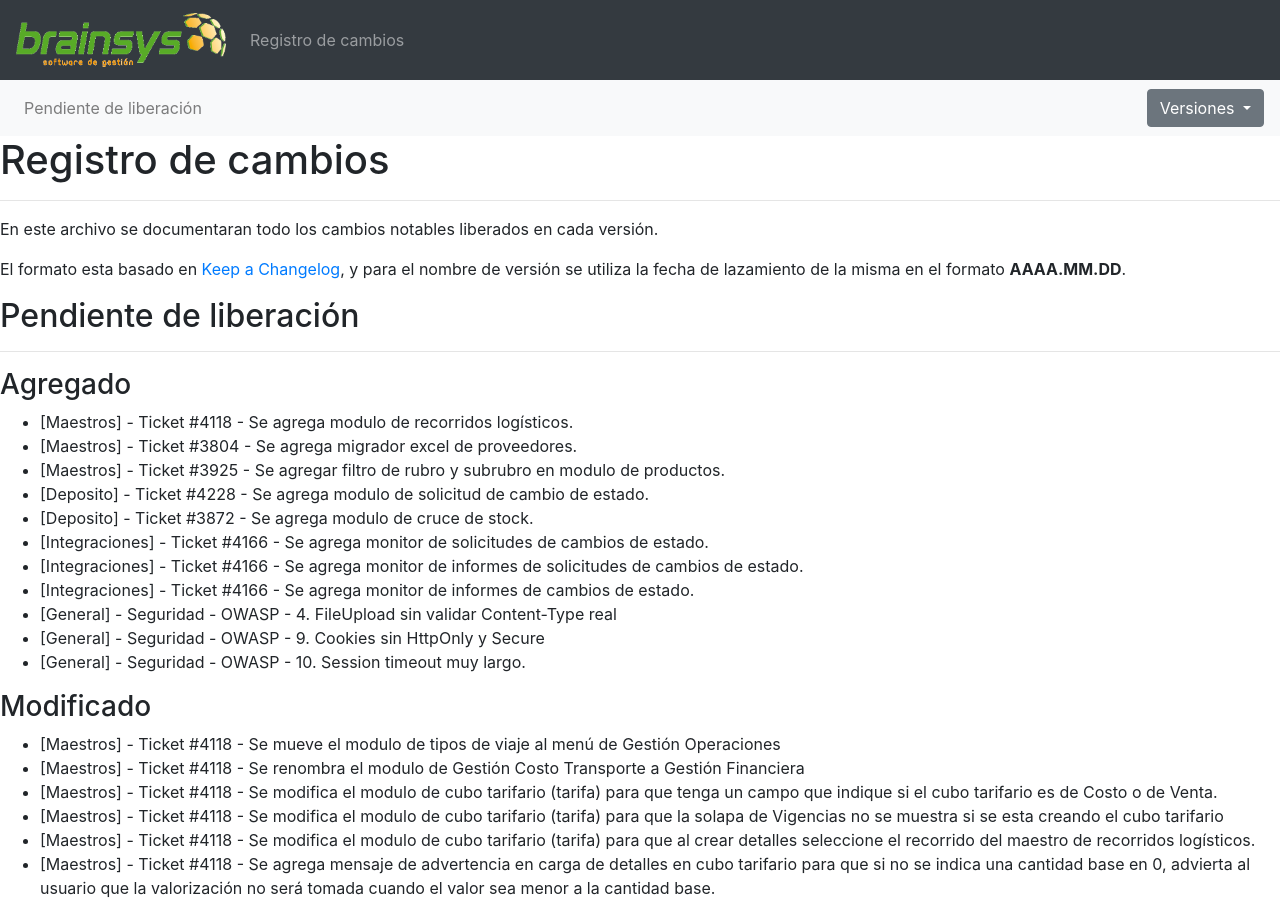
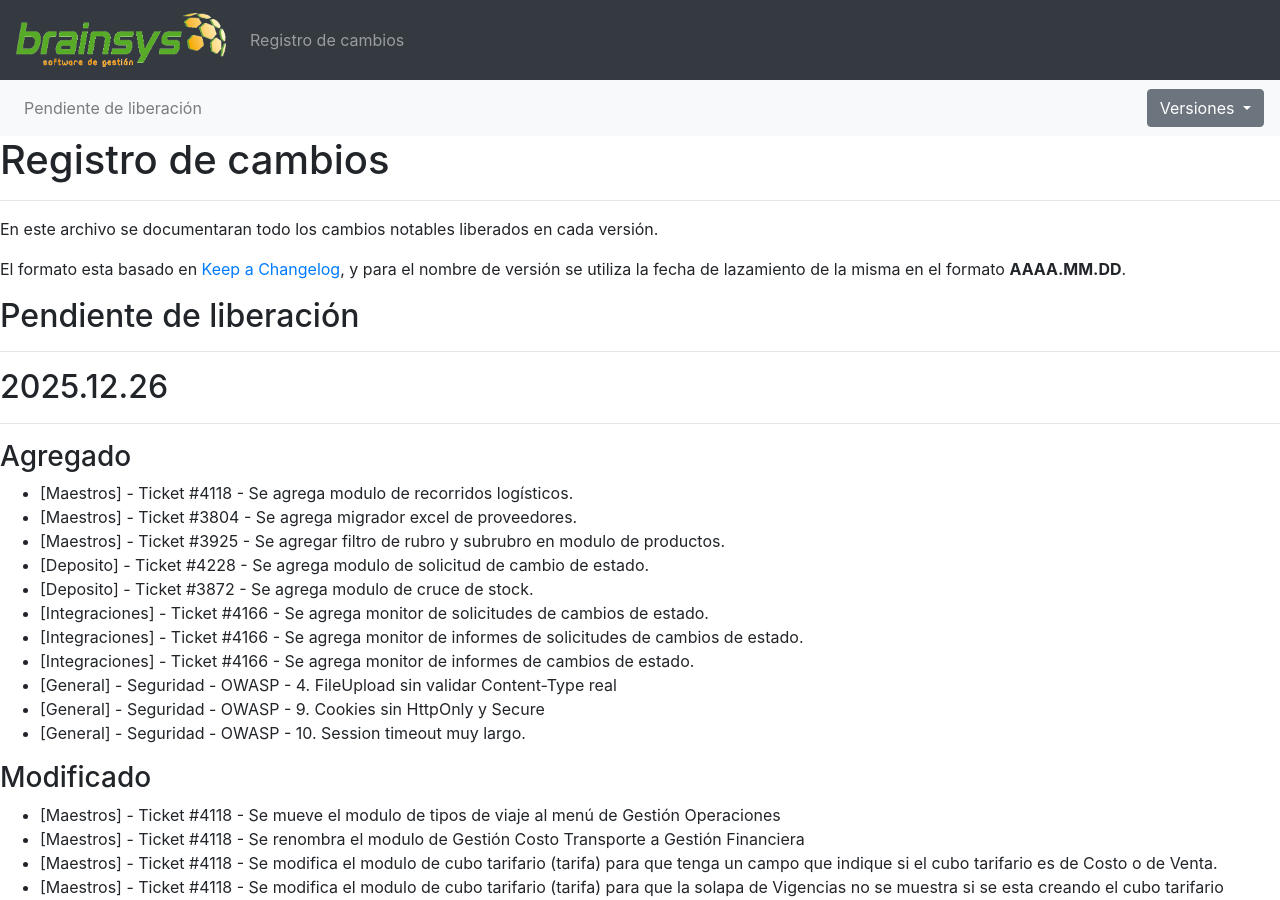
Before and after one commit to brainsys-arsaad/versionado, a Jekyll site: the page built from registro-cambios.markdown, in a window 1280 px wide and 900 px high. Built offline with Jekyll 4.4.1, drawn with Linux system fonts in a browser that asks for light colours.

Commit message:
Update registro-cambios.markdown

```diff
--- a/registro-cambios.markdown
+++ b/registro-cambios.markdown
@@ -6,6 +6,8 @@ navegacion:
     - nombre: "Pendiente de liberación"
       link: "registro-cambios#pendiente-de-liberación"
   versiones:
+    - nombre: "2025.12.26"
+      link: "registro-cambios#20251226"
     - nombre: "2025.09.29"
       link: "registro-cambios#20250929"
     - nombre: "2025.07.17"
@@ -118,6 +120,9 @@ En este archivo se documentaran todo los cambios notables liberados en cada vers
 El formato esta basado en [Keep a Changelog](https://keepachangelog.com/es-ES/1.0.0/), y para el nombre de versión se utiliza la fecha de lazamiento de la misma en el formato **AAAA.MM.DD**.
 
 ## Pendiente de liberación
+---
+
+## 2025.12.26
 ---
 
 ### Agregado
```
